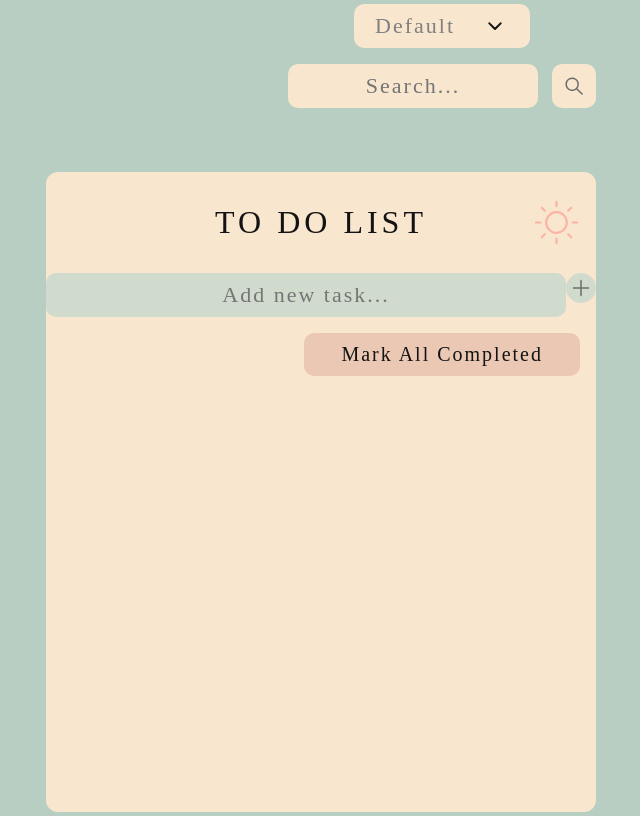
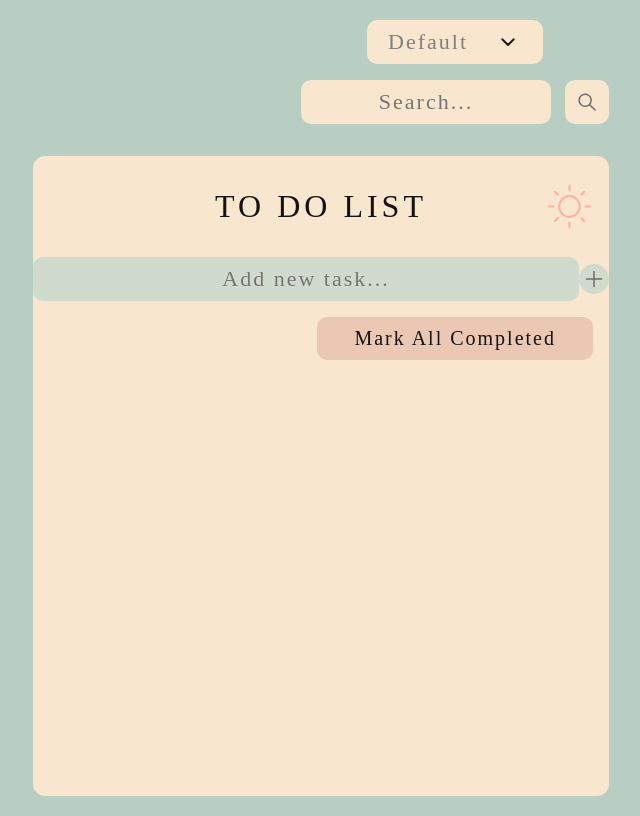
Before and after one commit to lumanaa/Cute-Todo-List, a React (Vite) app: page / in a window 1280 px wide. Shown: the whole page, without its empty margins (319-959 px from the left). Built offline with nearby package versions, Linux system fonts and the light colour scheme; a web font is replaced by a local one.

Commit message:
minor fix

```diff
--- a/src/components/css/todo.scss
+++ b/src/components/css/todo.scss
@@ -80,7 +80,7 @@
     .todo-container {
       z-index: 2;
       background-color: var(--bg-list-color);
-      width: 35vw;
+      width: 45vw;
       height: 40rem;
       border-radius: 12px;
       display: flex;
@@ -90,10 +90,7 @@
         width: 90%;
         margin-top: 2rem;
       }
-      @include larger-than($mantine-breakpoint-md) {
-        width: 100%;
-        margin-top: 2rem;
-      }
+
 
       .top-container {
         display: flex;
@@ -123,9 +120,10 @@
       .add-task-container {
         display: flex;
         justify-content: space-evenly;
+        align-items: center;
 
         .add-task {
-          @include box($bg: var(--add-box), $width: 500px);
+          @include box($bg: var(--add-box), $width: 600px);
           color: gray;
           border: none;
           font-family: $main;
```
